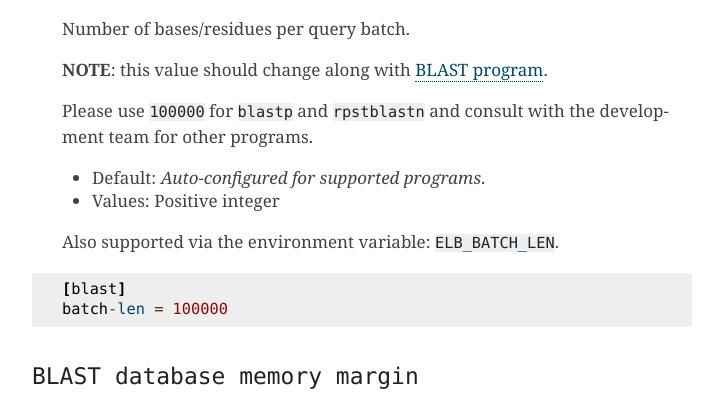
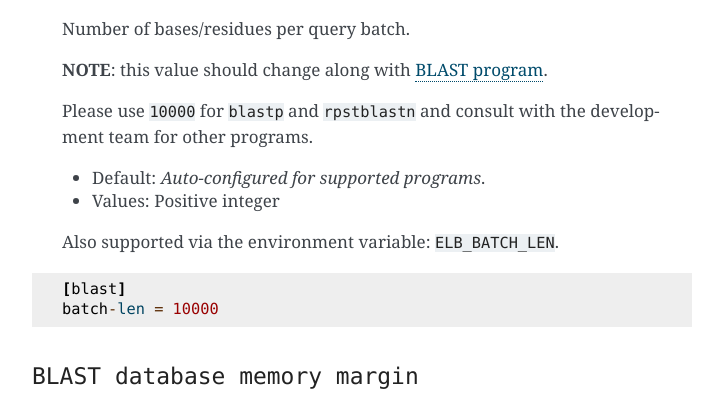
Before and after one commit to ncbi/elastic-blast-docs, a Sphinx documentation site: the page built from docs/source/configuration.rst, in a window 1280 px wide and 900 px high, scrolled down 4808 px. Shown: the part 157-561 px from the top of the window, without its empty margins (388-1111 px from the left). Built offline with Sphinx 7.4.7, drawn with Linux system fonts in a browser that asks for light colours.

Commit message:
Fix blastp batch length recommendation

```diff
--- a/docs/source/configuration.rst
+++ b/docs/source/configuration.rst
@@ -303,7 +303,7 @@ BLAST configuration options
 
     **NOTE**: this value should change along with `BLAST program`_.
 
-    Please use ``100000`` for ``blastp`` and ``rpstblastn`` and consult with the
+    Please use ``10000`` for ``blastp`` and ``rpstblastn`` and consult with the
     development team for other programs.
 
     * Default: `Auto-configured for supported programs`.
@@ -314,7 +314,7 @@ BLAST configuration options
 .. code-block::
 
     [blast]
-    batch-len = 100000
+    batch-len = 10000
 
 .. _elb_blast_db_margin:
 
```
